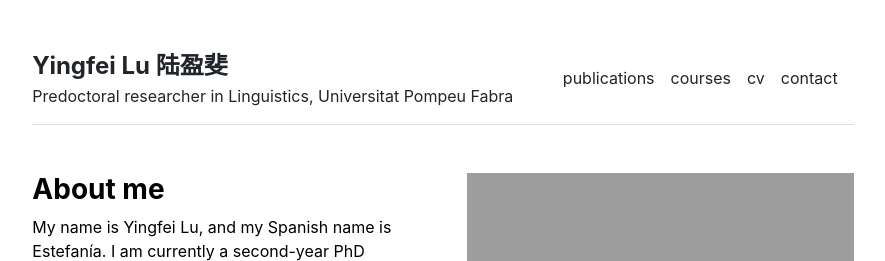
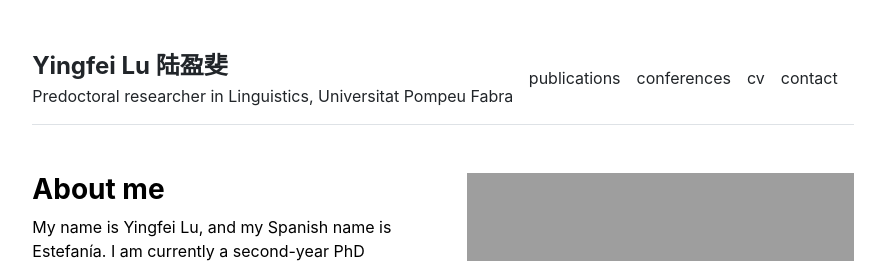
Before and after one commit to YingfeiLu/yingfeilu.github.io, a Jekyll site: the page built from index.md, in a window 1280 px wide. Shown: the top 261 px of the page, without its empty margins (197-1082 px from the left). Built offline with Jekyll 4.4.1, drawn with Linux system fonts in a browser that asks for light colours.

Commit message:
Update settings.yml

```diff
--- a/_data/settings.yml
+++ b/_data/settings.yml
@@ -1,6 +1,6 @@
 menu:
 - {name: 'publications', url: '/publications'}
-- {name: 'courses', url: '/courses'}
+- {name: 'conferences', url: '/conferences'}
 - {name: 'cv', url: '/cv'}
 - {name: 'contact', url: '/contact'}
 
```
